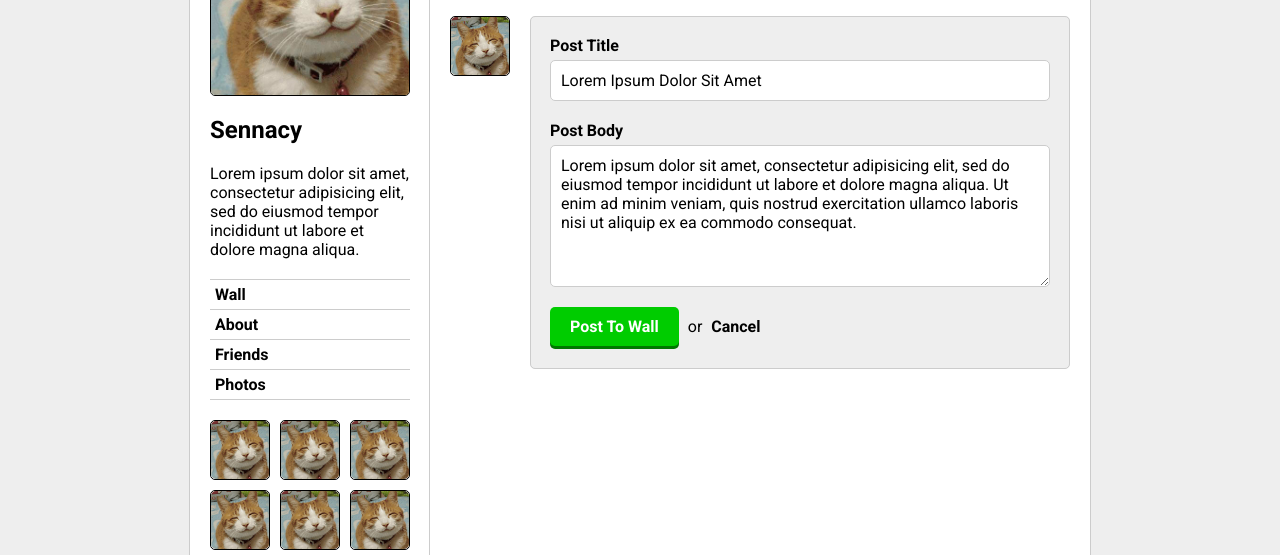
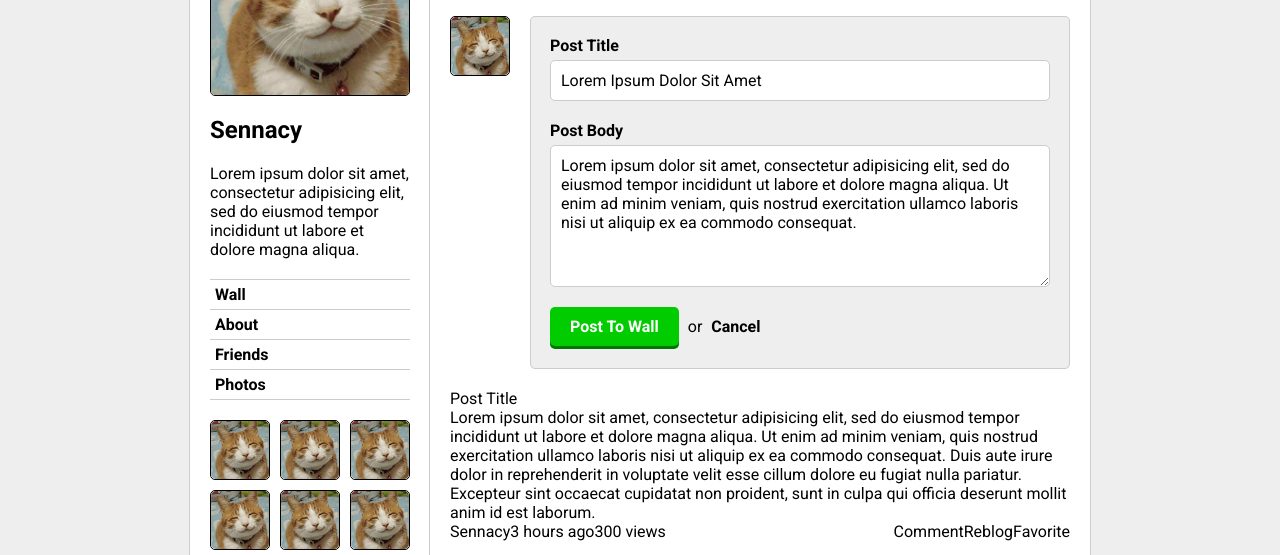
Before and after one commit to mvaleriani/w6d2_daily_work, a plain HTML site: page css-friends-10/skeleton/10-posts.html in a window 1280 px wide. Shown: the part 245-800 px from the top of the page. Drawn offline with Linux system fonts and the light colour scheme.

Commit message:
move on from css friends

```diff
--- a/css-friends-10/skeleton/10-posts.html
+++ b/css-friends-10/skeleton/10-posts.html
@@ -2,7 +2,9 @@
 <html>
 <head>
   <meta charset="utf-8">
-  <title>App Academy Friends | PHASE 9: Forms</title>
+  <title>MY VERSION</title>
+
+
   <link rel="stylesheet" href="http://fonts.googleapis.com/css?family=Roboto:300,400,700" type="text/css">
   <link rel="stylesheet" href="css/00-reset.css" type="text/css">
   <link rel="stylesheet" href="css/01-header.css" type="text/css">
@@ -127,6 +129,24 @@
         </fieldset>
       </form>
 
+      <article class="post">
+        <h2>Post Title</h2>
+        <p>Lorem ipsum dolor sit amet, consectetur adipisicing elit, sed do eiusmod tempor incididunt ut labore et dolore magna aliqua. Ut enim ad minim veniam, quis nostrud exercitation ullamco laboris nisi ut aliquip ex ea commodo consequat. Duis aute irure dolor in reprehenderit in voluptate velit esse cillum dolore eu fugiat nulla pariatur. Excepteur sint occaecat cupidatat non proident, sunt in culpa qui officia deserunt mollit anim id est laborum.</p>
+        <section class="post-footer">
+          <ul class="post-info">
+            <li><a href="#">Sennacy</a></li>
+            <li> 3 hours ago </li>
+            <li> 300 views </li>
+          </ul>
+
+          <ul class="post-actions">
+            <li><a href="#">Comment</a></li>
+            <li><a href="#">Reblog</a></li>
+            <li><a href="#">Favorite</a></li>
+          </ul>
+        </section>
+
+      </article>
     </section>
   </main>
 
--- a/css-friends-10/skeleton/css/10-posts.css
+++ b/css-friends-10/skeleton/css/10-posts.css
@@ -1 +1,22 @@
 /* PHASE 10: Posts */
+.post-footer{
+  display: flex;
+  flex-direction: row;
+  justify-content: space-between;
+}
+.post{
+  display: flex;
+  flex-direction: column;
+}
+
+.post-actions{
+  list-style: none;
+  display: flex;
+  justify-content: flex-end;
+}
+
+.post-info{
+  list-style: none;
+  display: flex;
+  justify-content: flex-start;
+}
```
Also changed, not shown: css-friends-10/skeleton/images/cat_eyes.ico (added).
